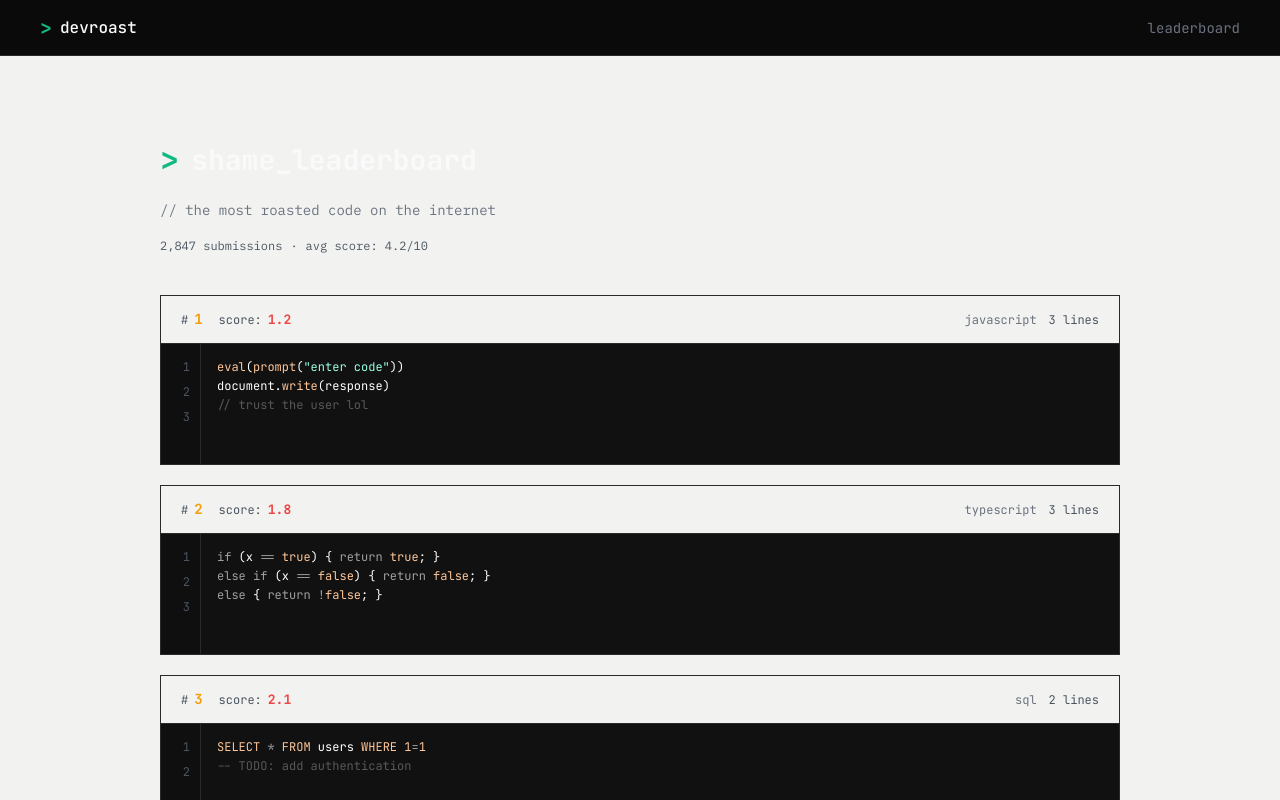
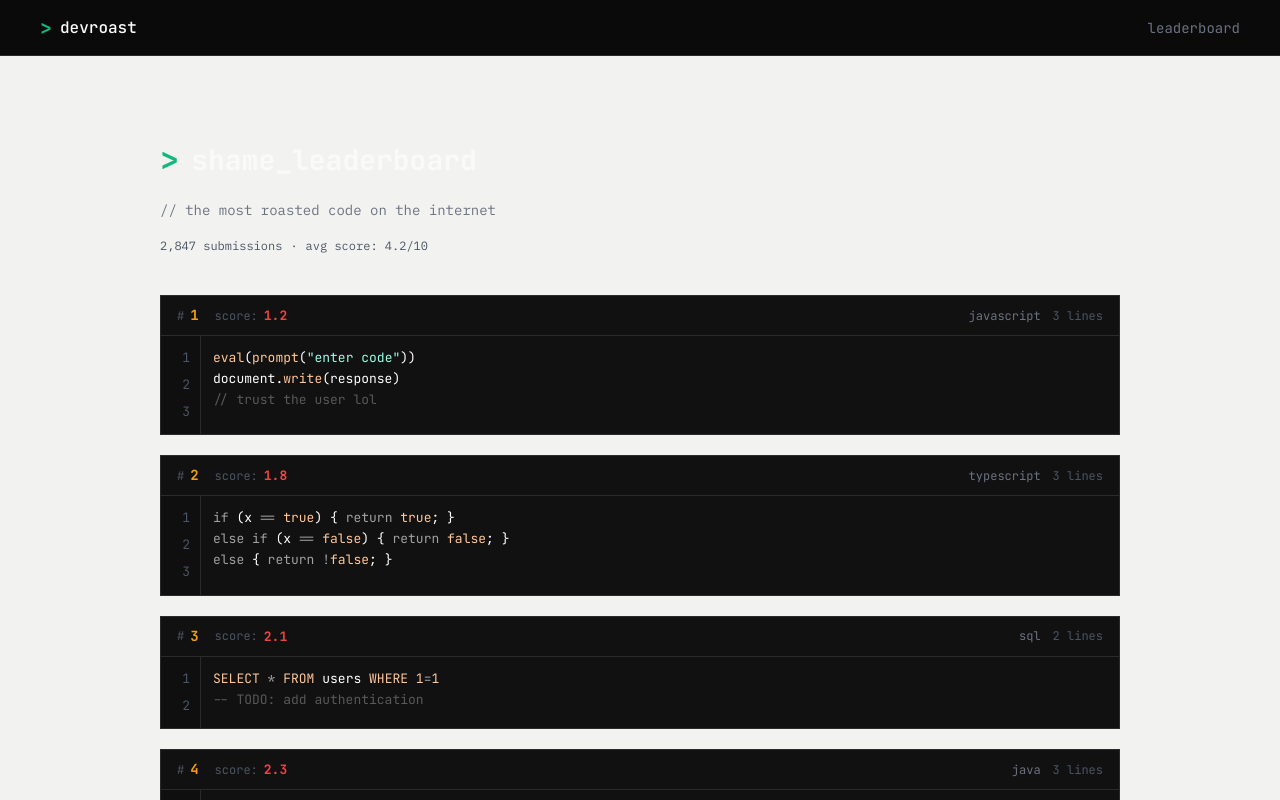
Before and after one commit to Giovani-O/devroast-nlw-22, a Next.js app: page /leaderboard in a window 1280 px wide. Shown: the top 800 px of the page. Built offline with nearby package versions, Linux system fonts and the light colour scheme.

Commit message:
refact: code block component

```diff
--- a/src/app/globals.css
+++ b/src/app/globals.css
@@ -53,12 +53,12 @@ body {
   font-family: ui-sans-serif, system-ui, sans-serif;
 }
 
-/* Leaderboard: strip shiki <pre> chrome so it sits inside our custom frame */
-.leaderboard-code pre.shiki {
+/* CodeBlock: strip shiki <pre> chrome so it sits inside our custom frame */
+.code-block-shiki pre.shiki {
   background: transparent;
   padding: 0;
   margin: 0;
   font-family: var(--font-mono);
-  font-size: 12px;
+  font-size: 13px;
   line-height: 1.6;
 }
--- a/src/app/leaderboard/page.tsx
+++ b/src/app/leaderboard/page.tsx
@@ -1,4 +1,5 @@
-import { codeToHtml } from "shiki";
+import type { CodeBlockMeta } from "@/components/ui/code-block";
+import { CodeBlock } from "@/components/ui/code-block";
 
 interface Entry {
   rank: number;
@@ -53,23 +54,6 @@ function scoreColor(score: number): string {
 }
 
 export default async function LeaderboardPage() {
-  const rendered = await Promise.all(
-    ENTRIES.map(async (entry) => {
-      const raw = await codeToHtml(entry.code, {
-        lang: entry.language,
-        theme: "vesper",
-      });
-      // Strip inline background-color from shiki's <pre> so our container bg shows through.
-      // CSS can't override inline styles without !important, so we remove it at the source.
-      const codeHtml = raw.replace(
-        /(<pre\b[^>]+)style="([^"]*)"/,
-        (_, pre: string, style: string) =>
-          `${pre}style="${style.replace(/background(?:-color)?:[^;]+;?\s*/gi, "")}"`,
-      );
-      return { ...entry, codeHtml };
-    }),
-  );
-
   return (
     <div className="w-full flex flex-col" style={{ gap: "40px" }}>
       {/* Hero Section */}
@@ -123,108 +107,22 @@ export default async function LeaderboardPage() {
 
       {/* Entries */}
       <div className="w-full flex flex-col mb-[60px]" style={{ gap: "20px" }}>
-        {rendered.map((entry) => {
-          const lineNums = Array.from({ length: entry.lines }, (_, i) => i + 1);
-
+        {ENTRIES.map((entry) => {
+          const meta: CodeBlockMeta = {
+            rank: entry.rank,
+            score: entry.score,
+            scoreColor: scoreColor(entry.score),
+            language: entry.language,
+            lines: entry.lines,
+          };
           return (
-            <div
+            <CodeBlock
               key={entry.rank}
-              className="w-full border border-border-primary overflow-hidden"
-            >
-              {/* Meta Row */}
-              <div
-                className="flex items-center justify-between border-b border-border-primary"
-                style={{ height: "48px", padding: "0 20px" }}
-              >
-                {/* Left: rank + score */}
-                <div className="flex items-center" style={{ gap: "16px" }}>
-                  {/* Rank */}
-                  <div className="flex items-center" style={{ gap: "6px" }}>
-                    <span
-                      className="font-mono text-text-tertiary"
-                      style={{ fontSize: "12px" }}
-                    >
-                      #
-                    </span>
-                    <span
-                      className="font-mono font-bold text-accent-amber"
-                      style={{ fontSize: "14px" }}
-                    >
-                      {entry.rank}
-                    </span>
-                  </div>
-
-                  {/* Score */}
-                  <div className="flex items-center" style={{ gap: "6px" }}>
-                    <span
-                      className="font-mono text-text-tertiary"
-                      style={{ fontSize: "12px" }}
-                    >
-                      score:
-                    </span>
-                    <span
-                      className={`font-mono font-bold ${scoreColor(entry.score)}`}
-                      style={{ fontSize: "13px" }}
-                    >
-                      {entry.score}
-                    </span>
-                  </div>
-                </div>
-
-                {/* Right: language + lines */}
-                <div className="flex items-center" style={{ gap: "12px" }}>
-                  <span
-                    className="font-mono text-text-secondary"
-                    style={{ fontSize: "12px" }}
-                  >
-                    {entry.language}
-                  </span>
-                  <span
-                    className="font-mono text-text-tertiary"
-                    style={{ fontSize: "12px" }}
-                  >
-                    {entry.lines} lines
-                  </span>
-                </div>
-              </div>
-
-              {/* Code Block */}
-              <div
-                className="flex bg-bg-input overflow-hidden"
-                style={{ height: "120px" }}
-              >
-                {/* Line Numbers */}
-                <div
-                  className="flex flex-col items-end bg-bg-surface border-r border-border-primary flex-shrink-0"
-                  style={{
-                    width: "40px",
-                    padding: "14px 10px",
-                    gap: "6px",
-                  }}
-                >
-                  {lineNums.map((n) => (
-                    <span
-                      key={n}
-                      className="font-mono text-text-tertiary"
-                      style={{ fontSize: "12px", lineHeight: "1.6" }}
-                    >
-                      {n}
-                    </span>
-                  ))}
-                </div>
-
-                {/* Shiki-highlighted code */}
-                <div
-                  className="flex-1 overflow-hidden leaderboard-code"
-                  style={{ padding: "14px 16px" }}
-                >
-                  <div
-                    // biome-ignore lint/security/noDangerouslySetInnerHtml: shiki outputs pre-escaped HTML
-                    dangerouslySetInnerHTML={{ __html: entry.codeHtml }}
-                  />
-                </div>
-              </div>
-            </div>
+              code={entry.code}
+              language={entry.language}
+              maxHeight={120}
+              meta={meta}
+            />
           );
         })}
       </div>
--- a/src/components/ui/code-block.tsx
+++ b/src/components/ui/code-block.tsx
@@ -1,23 +1,169 @@
 import { codeToHtml } from "shiki";
+
+export interface CodeBlockMeta {
+  rank: number;
+  score: number;
+  scoreColor: string;
+  language: string;
+  lines: number;
+}
 
 export interface CodeBlockProps {
   code: string;
   language?: string;
+  maxHeight?: number;
+  meta?: CodeBlockMeta;
 }
 
 export async function CodeBlock({
   code,
   language = "javascript",
+  maxHeight,
+  meta,
 }: CodeBlockProps) {
-  const html = await codeToHtml(code, {
+  const lineCount = code.split("\n").length;
+  const lineNums = Array.from({ length: lineCount }, (_, i) => i + 1);
+
+  const raw = await codeToHtml(code, {
     lang: language,
     theme: "vesper",
   });
 
+  // Strip inline background-color from shiki's <pre> so our container bg shows through.
+  // CSS can't override inline styles without !important, so we remove it at the source.
+  const codeHtml = raw.replace(
+    /(<pre\b[^>]+)style="([^"]*)"/,
+    (_, pre: string, style: string) =>
+      `${pre}style="${style.replace(/background(?:-color)?:[^;]+;?\s*/gi, "")}"`,
+  );
+
   return (
     <div
-      // biome-ignore lint/security/noDangerouslySetInnerHtml: shiki outputs pre-escaped HTML
-      dangerouslySetInnerHTML={{ __html: html }}
-    />
+      className="w-full border border-border-primary bg-bg-input overflow-hidden"
+      style={{ borderColor: "#2A2A2A" }}
+    >
+      {/* Header */}
+      <div
+        className="flex items-center justify-between w-full"
+        style={{
+          height: "40px",
+          padding: "0 16px",
+          borderBottom: "1px solid #2A2A2A",
+        }}
+      >
+        {meta ? (
+          <>
+            {/* Left: rank + score */}
+            <div className="flex items-center" style={{ gap: "16px" }}>
+              {/* Rank */}
+              <div className="flex items-center" style={{ gap: "6px" }}>
+                <span
+                  className="font-mono text-text-tertiary"
+                  style={{ fontSize: "12px" }}
+                >
+                  #
+                </span>
+                <span
+                  className="font-mono font-bold text-accent-amber"
+                  style={{ fontSize: "14px" }}
+                >
+                  {meta.rank}
+                </span>
+              </div>
+
+              {/* Score */}
+              <div className="flex items-center" style={{ gap: "6px" }}>
+                <span
+                  className="font-mono text-text-tertiary"
+                  style={{ fontSize: "12px" }}
+                >
+                  score:
+                </span>
+                <span
+                  className={`font-mono font-bold ${meta.scoreColor}`}
+                  style={{ fontSize: "13px" }}
+                >
+                  {meta.score}
+                </span>
+              </div>
+            </div>
+
+            {/* Right: language + lines */}
+            <div className="flex items-center" style={{ gap: "12px" }}>
+              <span
+                className="font-mono text-text-secondary"
+                style={{ fontSize: "12px" }}
+              >
+                {meta.language}
+              </span>
+              <span
+                className="font-mono text-text-tertiary"
+                style={{ fontSize: "12px" }}
+              >
+                {meta.lines} lines
+              </span>
+            </div>
+          </>
+        ) : (
+          /* Default: traffic-light dots */
+          <div className="flex items-center" style={{ gap: "12px" }}>
+            <div
+              className="w-[10px] h-[10px] rounded-full flex-shrink-0"
+              style={{ backgroundColor: "#EF4444" }}
+            />
+            <div
+              className="w-[10px] h-[10px] rounded-full flex-shrink-0"
+              style={{ backgroundColor: "#F59E0B" }}
+            />
+            <div
+              className="w-[10px] h-[10px] rounded-full flex-shrink-0"
+              style={{ backgroundColor: "#10B981" }}
+            />
+          </div>
+        )}
+      </div>
+
+      {/* Body */}
+      <div
+        className="flex overflow-hidden"
+        style={
+          maxHeight
+            ? { maxHeight: `${maxHeight}px`, overflowY: "auto" }
+            : undefined
+        }
+      >
+        {/* Line numbers gutter */}
+        <div
+          className="flex flex-col items-end bg-bg-surface flex-shrink-0"
+          style={{
+            width: "40px",
+            padding: "12px 10px",
+            gap: "6px",
+            borderRight: "1px solid #2A2A2A",
+          }}
+        >
+          {lineNums.map((n) => (
+            <span
+              key={n}
+              className="font-mono"
+              style={{ fontSize: "13px", lineHeight: "1.6", color: "#4B5563" }}
+            >
+              {n}
+            </span>
+          ))}
+        </div>
+
+        {/* Shiki-highlighted code */}
+        <div
+          className="flex-1 overflow-hidden code-block-shiki"
+          style={{ padding: "12px" }}
+        >
+          <div
+            // biome-ignore lint/security/noDangerouslySetInnerHtml: shiki outputs pre-escaped HTML
+            dangerouslySetInnerHTML={{ __html: codeHtml }}
+          />
+        </div>
+      </div>
+    </div>
   );
 }
```
